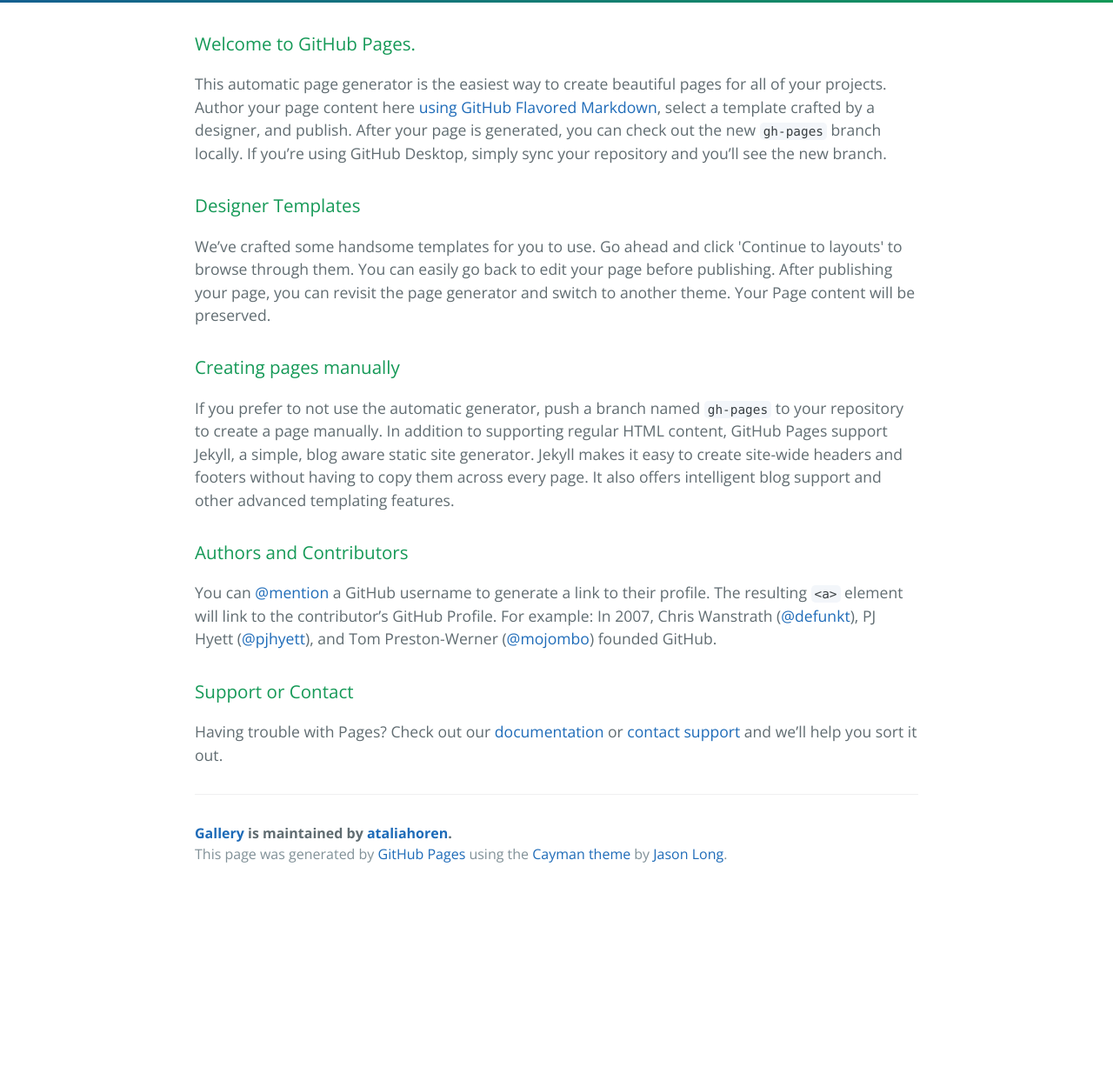
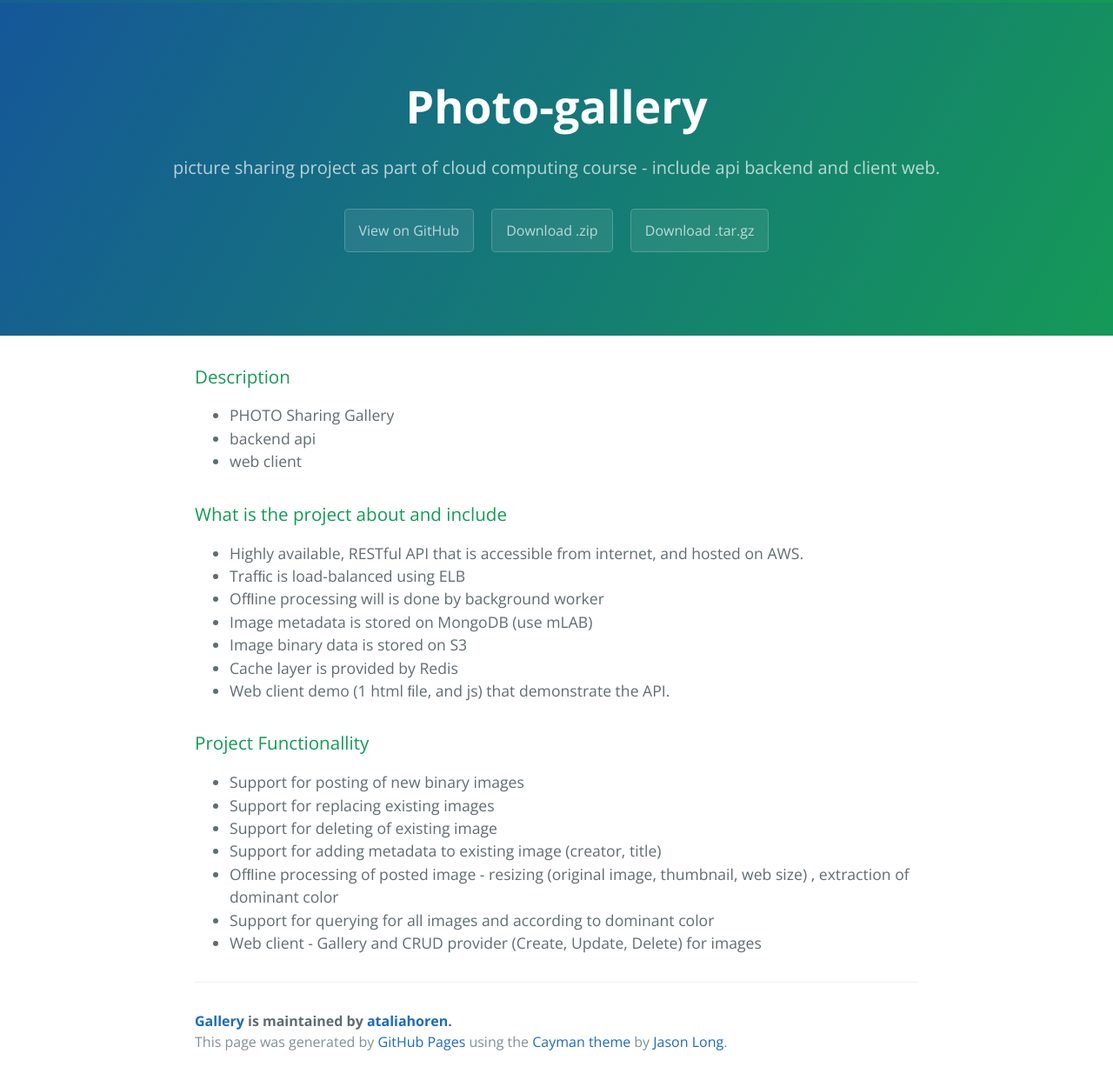
Before and after one commit to ataliahoren/gallery, a plain HTML site: page index.html in a window 1280 px wide. Shown: the part 333-1575 px from the top of the page at 87% size. Before the commit the page ends 1359 px from the top, so only its background shows below. Drawn offline with nearby package versions, Linux system fonts and the light colour scheme.

Commit message:
Update index.html

```diff
--- a/index.html
+++ b/index.html
@@ -18,31 +18,49 @@
       <a href="https://github.com/ataliahoren/gallery/tarball/master" class="btn">Download .tar.gz</a>
     </section>
 
+    <section class="page-header">
+      <h1 class="project-name">Photo-gallery</h1>
+      <h2 class="project-tagline">picture sharing project as part of cloud computing course - include api backend and client web.</h2>
+      <a href="https://github.com/ataliahoren/PHOTO-Gallery" class="btn">View on GitHub</a>
+      <a href="https://github.com/ataliahoren/PHOTO-Gallery/zipball/master" class="btn">Download .zip</a>
+      <a href="https://github.com/ataliahoren/PHOTO-Gallery/tarball/master" class="btn">Download .tar.gz</a>
+    </section>
+
     <section class="main-content">
       <h3>
-<a id="welcome-to-github-pages" class="anchor" href="#welcome-to-github-pages" aria-hidden="true"><span aria-hidden="true" class="octicon octicon-link"></span></a>Welcome to GitHub Pages.</h3>
+<a id="description" class="anchor" href="#description" aria-hidden="true"><span aria-hidden="true" class="octicon octicon-link"></span></a>Description</h3>
 
-<p>This automatic page generator is the easiest way to create beautiful pages for all of your projects. Author your page content here <a href="https://guides.github.com/features/mastering-markdown/">using GitHub Flavored Markdown</a>, select a template crafted by a designer, and publish. After your page is generated, you can check out the new <code>gh-pages</code> branch locally. If you’re using GitHub Desktop, simply sync your repository and you’ll see the new branch.</p>
+<ul>
+<li>PHOTO Sharing Gallery</li>
+<li>backend api</li>
+<li>web client</li>
+</ul>
 
 <h3>
-<a id="designer-templates" class="anchor" href="#designer-templates" aria-hidden="true"><span aria-hidden="true" class="octicon octicon-link"></span></a>Designer Templates</h3>
+<a id="what-is-the-project-about-and-include" class="anchor" href="#what-is-the-project-about-and-include" aria-hidden="true"><span aria-hidden="true" class="octicon octicon-link"></span></a>What is the project about and include</h3>
 
-<p>We’ve crafted some handsome templates for you to use. Go ahead and click 'Continue to layouts' to browse through them. You can easily go back to edit your page before publishing. After publishing your page, you can revisit the page generator and switch to another theme. Your Page content will be preserved.</p>
+<ul>
+<li>Highly available, RESTful API that is accessible from internet, and hosted on AWS.</li>
+<li>Trafﬁc is load-balanced using ELB</li>
+<li>Ofﬂine processing will is done by background worker</li>
+<li>Image metadata is stored on MongoDB (use mLAB)</li>
+<li>Image binary data is stored on S3</li>
+<li>Cache layer is provided by Redis</li>
+<li>Web client demo (1 html ﬁle, and js) that demonstrate the API.</li>
+</ul>
 
 <h3>
-<a id="creating-pages-manually" class="anchor" href="#creating-pages-manually" aria-hidden="true"><span aria-hidden="true" class="octicon octicon-link"></span></a>Creating pages manually</h3>
+<a id="project-functionallity" class="anchor" href="#project-functionallity" aria-hidden="true"><span aria-hidden="true" class="octicon octicon-link"></span></a>Project Functionallity</h3>
 
-<p>If you prefer to not use the automatic generator, push a branch named <code>gh-pages</code> to your repository to create a page manually. In addition to supporting regular HTML content, GitHub Pages support Jekyll, a simple, blog aware static site generator. Jekyll makes it easy to create site-wide headers and footers without having to copy them across every page. It also offers intelligent blog support and other advanced templating features.</p>
-
-<h3>
-<a id="authors-and-contributors" class="anchor" href="#authors-and-contributors" aria-hidden="true"><span aria-hidden="true" class="octicon octicon-link"></span></a>Authors and Contributors</h3>
-
-<p>You can <a href="https://help.github.com/articles/basic-writing-and-formatting-syntax/#mentioning-users-and-teams" class="user-mention">@mention</a> a GitHub username to generate a link to their profile. The resulting <code>&lt;a&gt;</code> element will link to the contributor’s GitHub Profile. For example: In 2007, Chris Wanstrath (<a href="https://github.com/defunkt" class="user-mention">@defunkt</a>), PJ Hyett (<a href="https://github.com/pjhyett" class="user-mention">@pjhyett</a>), and Tom Preston-Werner (<a href="https://github.com/mojombo" class="user-mention">@mojombo</a>) founded GitHub.</p>
-
-<h3>
-<a id="support-or-contact" class="anchor" href="#support-or-contact" aria-hidden="true"><span aria-hidden="true" class="octicon octicon-link"></span></a>Support or Contact</h3>
-
-<p>Having trouble with Pages? Check out our <a href="https://help.github.com/pages">documentation</a> or <a href="https://github.com/contact">contact support</a> and we’ll help you sort it out.</p>
+<ul>
+<li>Support for posting of new binary images</li>
+<li>Support for replacing existing images</li>
+<li>Support for deleting of existing image</li>
+<li>Support for adding metadata to existing image (creator, title)</li>
+<li>Ofﬂine processing of posted image - resizing (original image, thumbnail, web size) , extraction of dominant color</li>
+<li>Support for querying for all images and according to dominant color</li>
+<li>Web client - Gallery and CRUD provider (Create, Update, Delete) for images</li>
+</ul>
 
       <footer class="site-footer">
         <span class="site-footer-owner"><a href="https://github.com/ataliahoren/gallery">Gallery</a> is maintained by <a href="https://github.com/ataliahoren">ataliahoren</a>.</span>
```
